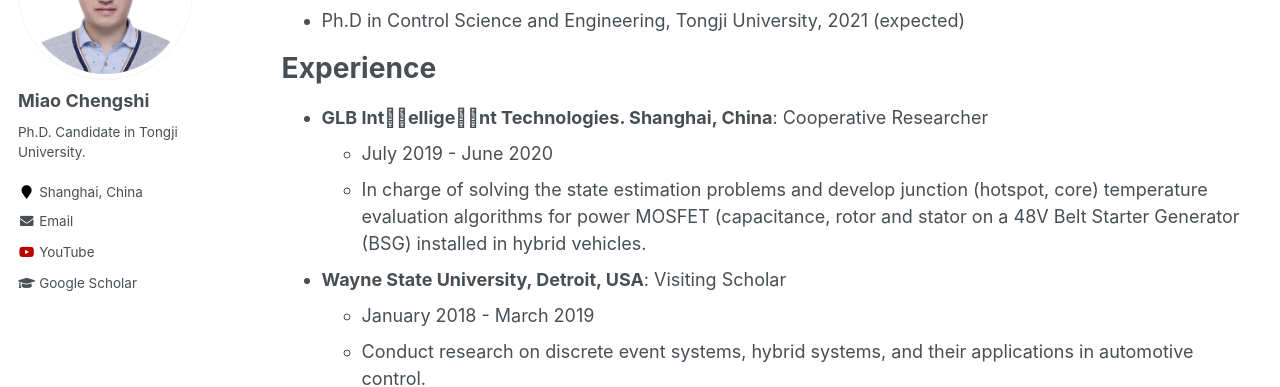
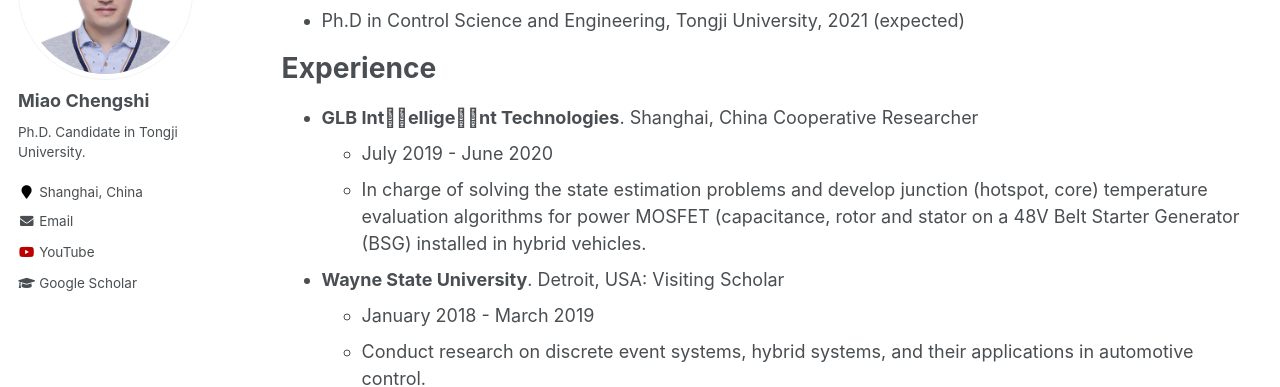
Before and after one commit to miaochengshi/miaochengshi.github.io, a Jekyll site: the page built from _pages/cv.md, in a window 1280 px wide and 900 px high. Shown: the part 213-600 px from the top of the window. Built offline with Jekyll 4.4.1, drawn with Linux system fonts in a browser that asks for light colours.

Commit message:
Update cv.md

```diff
--- a/_pages/cv.md
+++ b/_pages/cv.md
@@ -14,11 +14,11 @@ Education
 
 Experience
 ======
-* **GLB Int􏰔􏰕ellige􏰔􏰕nt Technologies. Shanghai, China**: Cooperative Researcher
+* **GLB Int􏰔􏰕ellige􏰔􏰕nt Technologies**. Shanghai, China Cooperative Researcher
   * July 2019 - June 2020
   * In charge of solving the state estimation problems and develop junction (hotspot, core) temperature evaluation algorithms for power MOSFET (capacitance, rotor and stator on a 48V Belt Starter Generator (BSG) installed in hybrid vehicles.
 
-* **Wayne State University, Detroit, USA**: Visiting Scholar
+* **Wayne State University**. Detroit, USA: Visiting Scholar
   * January 2018 - March 2019
   * Conduct research on discrete event systems, hybrid systems, and their applications in automotive control.
 
```
